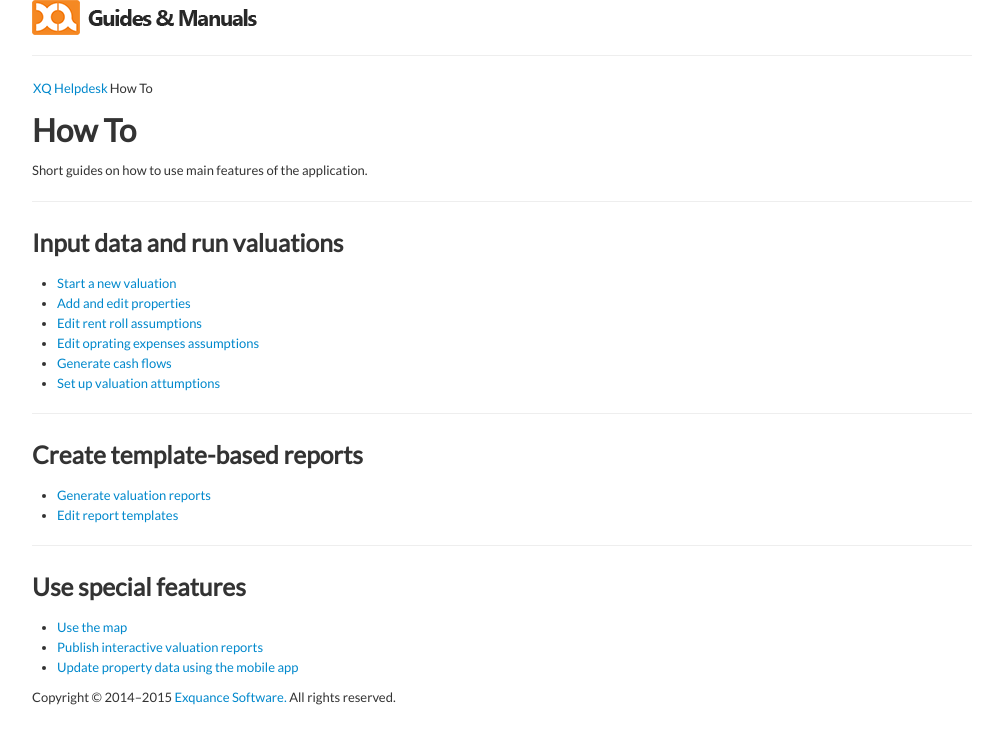
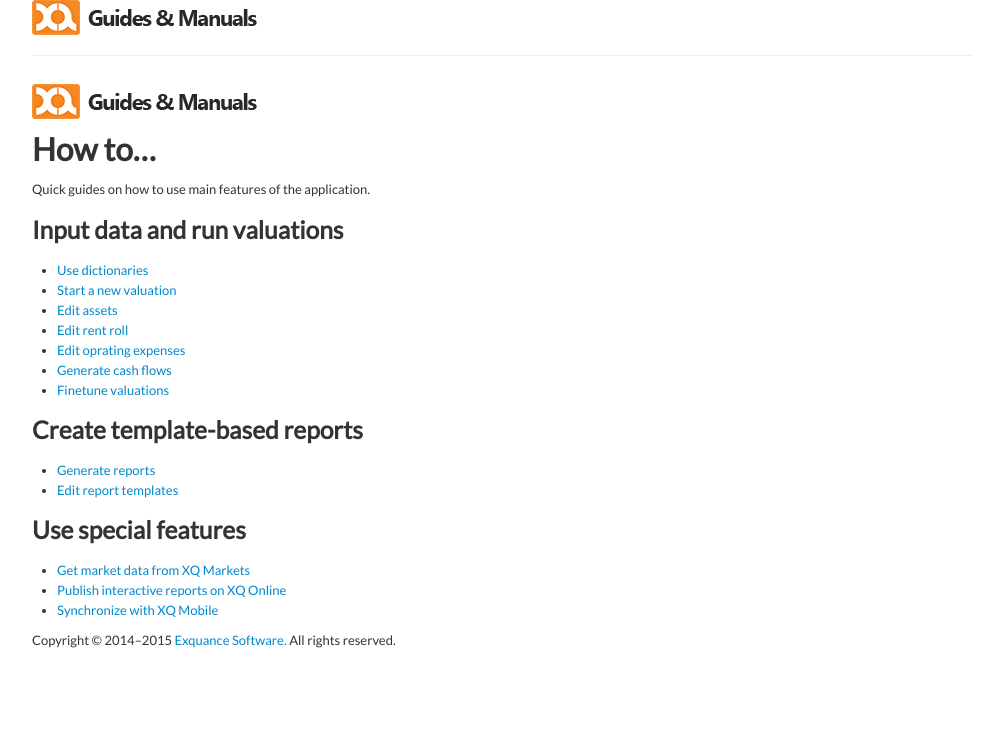
Before and after one commit to Exquance/help.exquance.com, a Jekyll site: the page built from howto/index.md, in a window 1280 px wide. Shown: the top 744 px of the page, without its empty margins (238-1241 px from the left). Built offline with Jekyll 4.4.1, drawn with Linux system fonts in a browser that asks for light colours; nearby versions of some CDN libraries.

Commit message:
How to edit assets (unfinished).

```diff
--- a/howto/index.md
+++ b/howto/index.md
@@ -1,33 +1,28 @@
 ---
 ---
-[XQ Helpdesk](http://help.exquance.com) | How To
+![XQ Guides & Manuals](../images/xq-guides-manuals.png)
+----------
+## How to... ##
 
-## How To
-
-Short guides on how to use main features of the application.
-
----
+Quick guides on how to use main features of the application.
 
 ### Input data and run valuations
 
+* [Use dictionaries](/howto/use-dictionaries.html)
 * [Start a new valuation](/howto/startvaluation.html)
-* [Add and edit properties](/howto/properties.html)
-* [Edit rent roll assumptions](/howto/rentroll.html)
-* [Edit oprating expenses assumptions](/howto/opex.html)
+* [Edit assets](/howto/edit-assets.html)
+* [Edit rent roll](/howto/rentroll.html)
+* [Edit oprating expenses](/howto/opex.html)
 * [Generate cash flows](/howto/cashflow.html)
-* [Set up valuation attumptions](/howto/valuation.html)
-
----
+* [Finetune valuations](/howto/valuation.html)
 
 ### Create template-based reports
 
-* [Generate valuation reports](/howto/reportbuilder.html)
+* [Generate reports](/howto/reportbuilder.html)
 * [Edit report templates](/howto/reportdesigner.html)
-
----
 
 ### Use special features
 
-* [Use the map](/howto/map.html)
-* [Publish interactive valuation reports](/howto/xqonline.html)
-* [Update property data using the mobile app](/howto/xactvu.html)
+* [Get market data from XQ Markets](/howto/xqmarkets.html)
+* [Publish interactive reports on XQ Online](/howto/xqonline.html)
+* [Synchronize with XQ Mobile](/howto/xqmobile.html)
```
Also changed, not shown: howto/edit-assets.md (added, +33 -0 lines), howto/startvaluation.md (+0 -2 lines), images/navigator.png (added), images/new-asset-from-dashboard.png (added), images/new-asset-from-file-menu.png (added), images/new-asset-from-map.png (added), images/new-asset-from-navigator.png (added), images/plus-button.png (added), images/window-title-asset.png (added).
